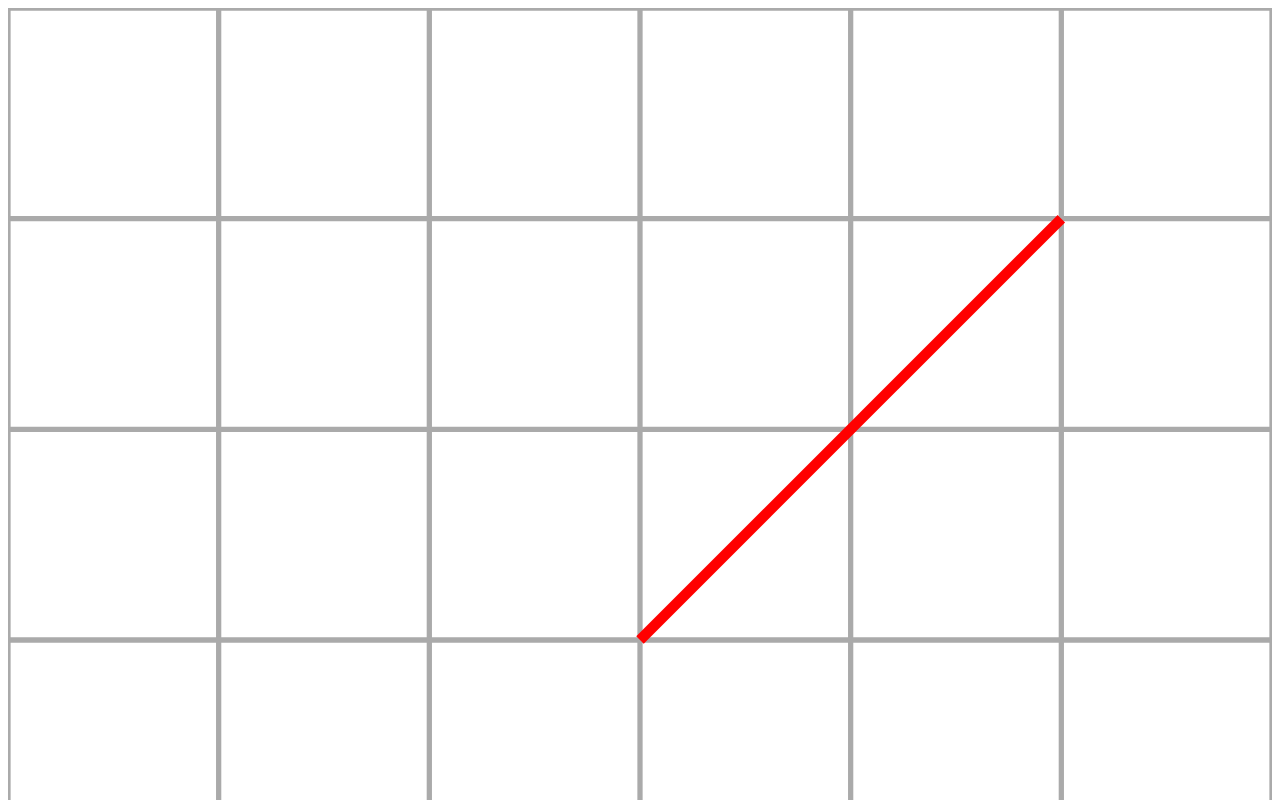
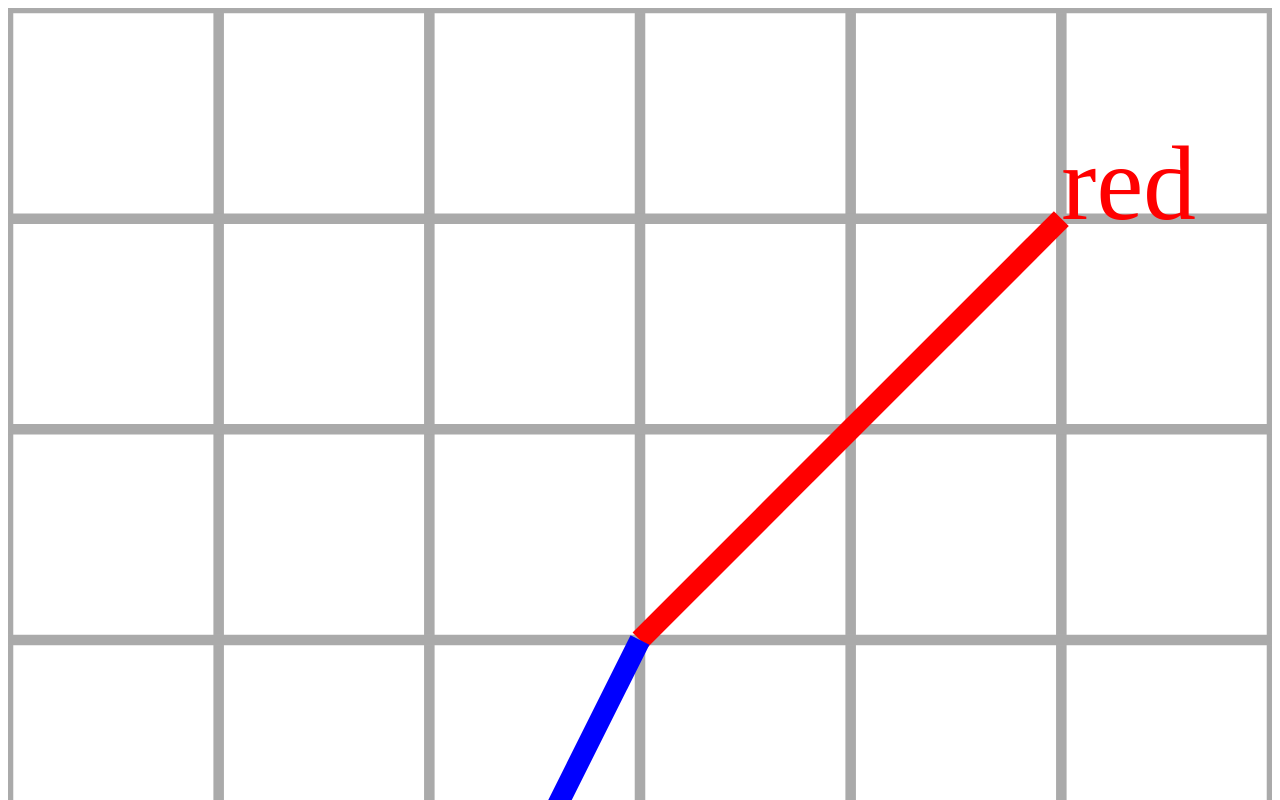
Before and after one commit to tomcumming/learning-geometric-algebra, a React (Vite) app: page / in a window 1280 px wide. Shown: the top 800 px of the page. Built offline with nearby package versions, Linux system fonts and the light colour scheme.

Commit message:
Labels on vectors

```diff
--- a/src/components/graph.tsx
+++ b/src/components/graph.tsx
@@ -5,11 +5,14 @@ const guideColor = "#aaa";
 type Props = {
   width: number;
   height: number;
+
+  lineWidth: number;
 };
 
 export default function Graph({
   width,
   height,
+  lineWidth,
   children
 }: React.PropsWithChildren<Props>) {
   const left = width / -2;
@@ -18,11 +21,7 @@ export default function Graph({
   const bottom = height / 2;
 
   return (
-    <svg
-      className="graph"
-      viewBox={`${left} ${top} ${width} ${height}`}
-      transform="scale(1, -1)"
-    >
+    <svg className="graph" viewBox={`${left} ${top} ${width} ${height}`}>
       {Array.from(range(left, right)).map(x => (
         <line
           key={x}
@@ -30,7 +29,7 @@ export default function Graph({
           y1={top}
           x2={x}
           y2={bottom}
-          strokeWidth={0.025}
+          strokeWidth={lineWidth}
           stroke={guideColor}
         />
       ))}
@@ -41,7 +40,7 @@ export default function Graph({
           y1={y}
           x2={right}
           y2={y}
-          strokeWidth={0.025}
+          strokeWidth={lineWidth}
           stroke={guideColor}
         />
       ))}
--- a/src/components/vector.tsx
+++ b/src/components/vector.tsx
@@ -4,10 +4,35 @@ export type Props = {
   x: number;
   y: number;
 
+  lineWidth: number;
   label?: string;
   color: string;
 };
 
-export default function Vector({ x, y, color }: Props) {
-  return <line x1={0} y1={0} x2={x} y2={y} strokeWidth={0.05} stroke={color} />;
+export default function Vector({ x, y, lineWidth, color, label }: Props) {
+  return (
+    <>
+      <line
+        x1={0}
+        y1={0}
+        x2={x}
+        y2={-y}
+        strokeWidth={lineWidth}
+        stroke={color}
+      />
+      {label === undefined ? (
+        undefined
+      ) : (
+        <text
+          x={x}
+          y={-y}
+          fill={color}
+          fontSize={lineWidth * 5}
+          textAnchor={x > 0 ? "start" : "end"}
+        >
+          {label}
+        </text>
+      )}
+    </>
+  );
 }
--- a/src/index.tsx
+++ b/src/index.tsx
@@ -9,8 +9,9 @@ import Vector from "./components/vector";
 
 function init() {
   ReactDom.render(
-    <Graph width={6} height={6}>
-      <Vector x={2} y={2} color="red" />
+    <Graph width={6} height={6} lineWidth={0.05}>
+      <Vector x={2} y={2} color="red" lineWidth={0.1} label="red" />
+      <Vector x={-1} y={-2} color="blue" lineWidth={0.1} label="blue" />
     </Graph>,
     document.querySelector("#wrapper")
   );
```
